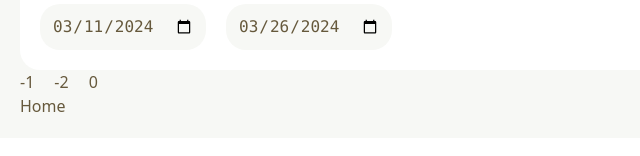
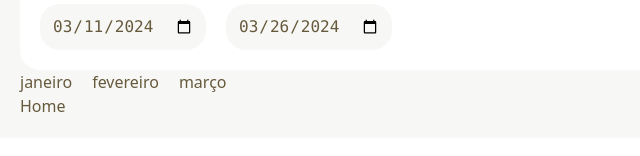
Before and after one commit to AlvesPHGA/fintech-by-origamid, a React (Vite) app: page / in a window 1280 px wide. Shown: the part 144-300 px from the top of the page, without its empty margins (0-640 px from the left). Built offline with nearby package versions, Linux system fonts and the light colour scheme; no server answers.

Commit message:
update: Button and Months components; fData

```diff
--- a/src/data/services/functions/fData.tsx
+++ b/src/data/services/functions/fData.tsx
@@ -7,3 +7,18 @@ export function getDataOld(n: number) {
 
    return `${yyyy}-${mm}-${dd}`;
 }
+
+// button component
+export function monthName(n: number) {
+   const date = new Date();
+   date.setMonth(date.getMonth() + n);
+   return new Intl.DateTimeFormat('pt-BR', { month: 'long' }).format(date);
+}
+
+export function formateDate(date: Date) {
+   const dd = String(date.getDate()).padStart(2, '0');
+   const mm = String(date.getMonth() + 1).padStart(2, '0');
+   const yyyy = String(date.getFullYear());
+
+   return `${yyyy}-${mm}-${dd}`;
+}
--- a/src/ui/components/Button/Button.tsx
+++ b/src/ui/components/Button/Button.tsx
@@ -1,5 +1,19 @@
-import React from 'react';
+import { UseData } from '../../../data/contexts/DataContext';
+import { formateDate, monthName } from '../../../data/services/functions/fData';
 
-export const Button = ({ children }: React.PropsWithChildren) => {
-   return <button>{children}</button>;
+export const Button = ({ n }: { n: number }) => {
+   const { setBegin, setEnd } = UseData();
+
+   function setMonth(n: number) {
+      const date = new Date();
+      date.setMonth(date.getMonth() + n);
+
+      const firstDay = new Date(date.getFullYear(), date.getMonth(), 1);
+      const lastDay = new Date(date.getFullYear(), date.getMonth() + 1, 0);
+
+      setBegin(formateDate(firstDay));
+      setEnd(formateDate(lastDay));
+   }
+
+   return <button onClick={() => setMonth(n)}>{monthName(n)}</button>;
 };
--- a/src/ui/partials/Months/Months.tsx
+++ b/src/ui/partials/Months/Months.tsx
@@ -3,9 +3,9 @@ import { Button } from '../../components/Button/Button';
 export const Months = () => {
    return (
       <div className="flex space-x-5">
-         <Button>{-1}</Button>
-         <Button>{-2}</Button>
-         <Button>{0}</Button>
+         <Button n={-2} />
+         <Button n={-1} />
+         <Button n={0} />
       </div>
    );
 };
```
